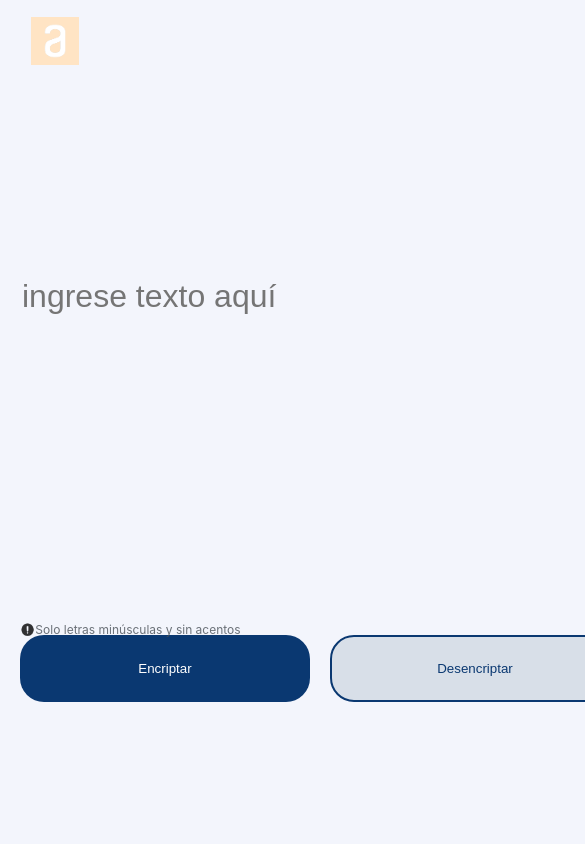
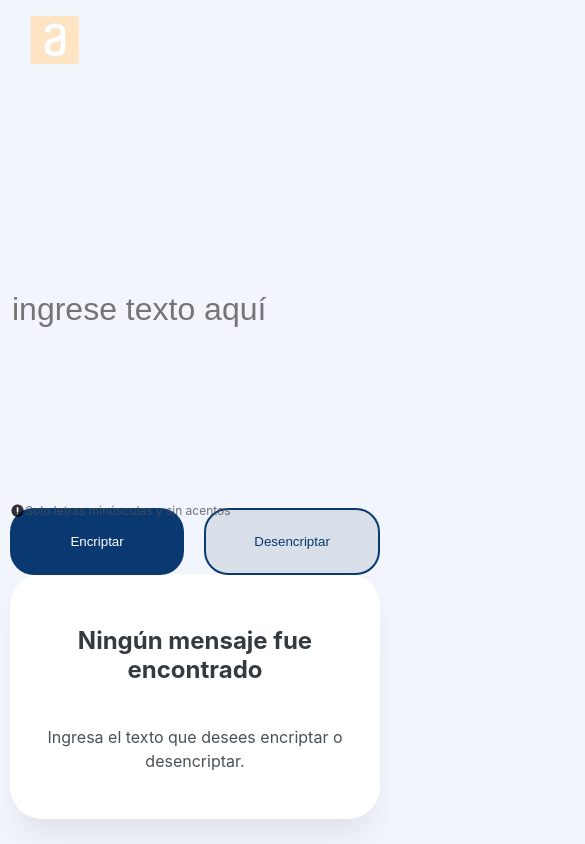
Before and after one commit to andrezmazo/challenge-oracle-one, a React (Create React App) app: page / in a window 390 px wide. Shown: the top 844 px of the page, 585 px wide, since content can reach past the window. Built offline with nearby package versions, Linux system fonts and the light colour scheme.

Commit message:
media done

```diff
--- a/public/index.html
+++ b/public/index.html
@@ -11,8 +11,6 @@
     <title>Challenge Oracle One</title>
   </head>
   <body>
-    <noscript>You need to enable JavaScript to run this app.</noscript>
     <div id="root"></div>
-
   </body>
 </html>
--- a/src/components/App.css
+++ b/src/components/App.css
@@ -23,15 +23,11 @@ html {
   background-color: bisque;
 }
 .input-text {
-  /* position: absolute; */
   position: relative;
   display: flex;
   text-decoration: none;
-  /* width: 600px; */
   height: 40vh  ;
   justify-content: center;
-  /* left: 240px; */
-  /* top: 168px; */
   top: 15vh;
   font-weight: 400;
   font-size: 32px;
@@ -42,7 +38,6 @@ html {
   border: none;
 }
 .exclamation {
-  /* position: absolute; */
   height: 16px;
   left: 0%;
   right: 0%;
@@ -51,9 +46,7 @@ html {
 }
 .box-section {
   display: flex;
-  /* max-width: 800px; */
   flex-grow: 4;
-  /* justify-content: center; */
   align-items: center;
   flex-direction: column;
   position: relative;
@@ -62,20 +55,22 @@ html {
   display: flex;
   position: relative;
   flex-direction: column;
-  padding-left: 20px;
-  padding-right: 20px;
+  padding-left: 10px;
+  padding-right: 10px;
   height: 100vh;
   width: 600px;
   max-width: calc(100% - 20px);
 }
 .box-main {
   display: flex;
+  flex-direction: row;
 }
 .box-warning {
   position: relative;
   display: flex;
   justify-content: flex-start;
   align-items: center;
+  padding-top: 7px;
   top: 24vh;
   /* left: 200px; */
   font-weight: 400;
@@ -113,41 +108,17 @@ html {
   color: #0A3871
 }
 
+@media (max-width: 959px) {
+  .box-main { flex-direction: column;
+  }
+  .box-input{ height: 68vh;
+  padding-right: none !important;}
+  .input-text{
+    height: 43vh;
+  }
+  .box-warning{
+    top: 6vh
+  }
+  .box-buttons{top: 17vh;}
 
-
-
-/* .secondary-button {
-} */
-
-/* img.exclamation{
-  position: relative;
-} */
-
-/* @media (prefers-reduced-motion: no-preference) {
-  .App-logo {
-    animation: App-logo-spin infinite 20s linear;
-  }
-} */
-
-/* .App-header {
-  min-height: 100vh;
-  display: flex;
-  flex-direction: column;
-  align-items: center;
-  justify-content: center;
-  font-size: calc(10px + 2vmin);
-  color: white;
-} */
-
-/* .App-link {
-  color: #61dafb;
-} */
-/*
-@keyframes App-logo-spin {
-  from {
-    transform: rotate(0deg);
-  }
-  to {
-    transform: rotate(360deg);
-  }
-} */
+}
--- a/src/components/App.jsx
+++ b/src/components/App.jsx
@@ -7,7 +7,7 @@ import Result from "./Result/Result.jsx";
 function App() {
   var inputText = "";
   var textSend =""
-  var prueba =""
+
 
   const [isShown, setIsShown]= useState (true)
   const [setPropText,setNewText] = useState('')
--- a/src/components/Result/Result.css
+++ b/src/components/Result/Result.css
@@ -54,6 +54,15 @@
   line-height: 150%;
   max-width: 336px;
 }
+.copy-button {
+  width: 298px;
+  background: #D8DFE8;
+  border-radius: 24px;
+  border-color: #0A3871;
+  border: 2px #0A3871 solid;
+  height: 67px;
+  color: #0A3871
+}
 
 
 h2{
@@ -70,3 +79,25 @@ h3{
   line-height: 150%;
   max-width: 336px;
 }
+
+@media (max-width: 959px) {
+  .box-result{
+    height: 29vh;
+  }
+  .Result{
+    height: 29vh;
+    width: 95vw;
+  }
+
+  .box-result p:nth-child(3) ,
+  .box-result p:nth-child(2) {
+  max-width: 95vw;
+  }
+  .box-image{
+    display: none;
+  }
+  .text-result {
+    height: 29vh;
+    width: 95vw;
+  }
+}
--- a/src/components/Result/Result.jsx
+++ b/src/components/Result/Result.jsx
@@ -3,6 +3,18 @@ import "./Result.css";
 import person from "../../assets/person.png";
 
 function Result(props) {
+  var copyText;
+  const copyResult = async (e) => {
+    // copyText =document.getElementsByClassName("text-encrypted")
+    copyText = props.setPropText;
+    try {
+      await navigator.clipboard.writeText(copyText);
+      alert("El texto ha sido copiado: " + copyText);
+    } catch {
+      console.error("Failed to copy");
+    }
+  };
+
   return (
     <div className="box-result">
       <div className="Result" style={{ display: props.isShown ? "" : "none" }}>
@@ -15,8 +27,18 @@ function Result(props) {
       <div
         className="text-result"
         style={{ display: props.isShown ? "none" : "" }}
-      > <h2>{props.setTitle}</h2>
-        <h3>{props.setPropText}</h3>
+      >
+        {" "}
+        <h2>{props.setTitle}</h2>
+        <h3 className="text-encrypted">{props.setPropText}</h3>
+        <button
+          type="button"
+          className="copy-button"
+          onClick={copyResult}
+          style={{ display: props.isShown ? "none" : "" }}
+        >
+          Copiar
+        </button>
       </div>
     </div>
   );
```
